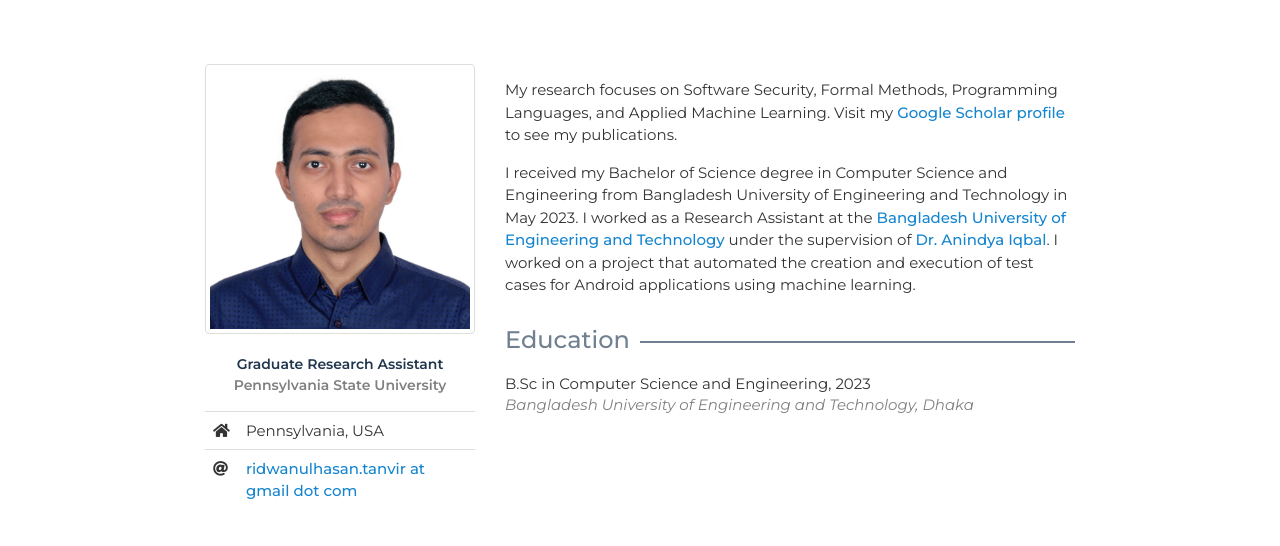
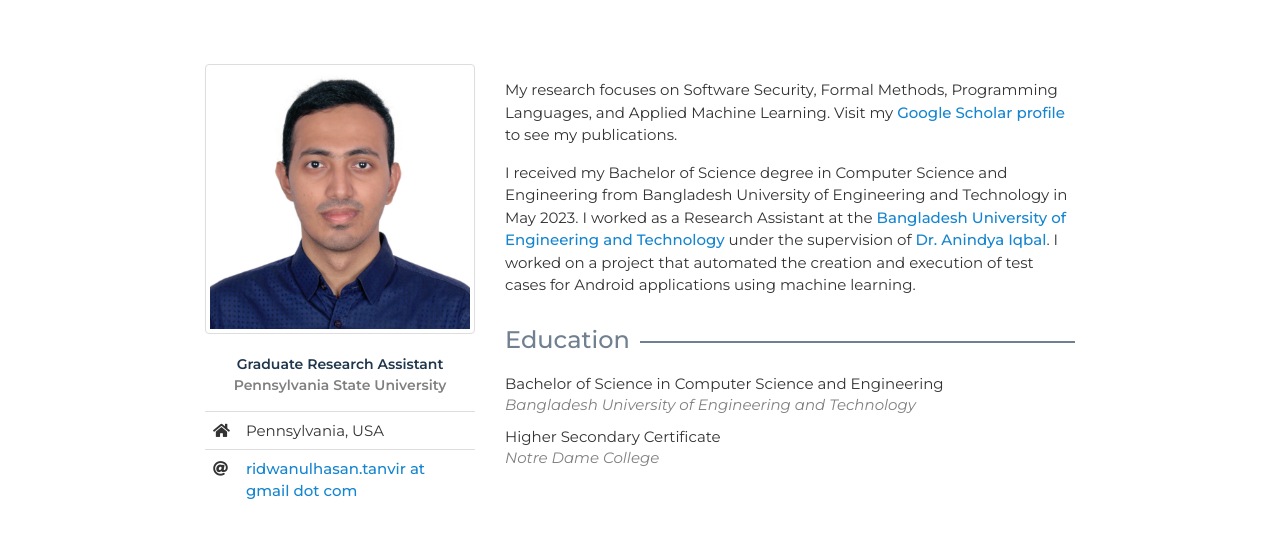
Before and after one commit to ridwanultanvir/ridwanultanvir.github.io, a plain HTML site: page index.html in a window 1280 px wide. Shown: the part 83-629 px from the top of the page. Drawn offline with nearby package versions, Linux system fonts and the light colour scheme; some icons are missing.

Commit message:
update college

```diff
--- a/index.html
+++ b/index.html
@@ -131,11 +131,25 @@
                         <br>
                         <span class="university"><em>Pennsylvania State University, Pennsylvania, PA USA</em></span>
                     </li> -->
-                    <li>
+                    <!-- <li>
                         B.Sc in Computer Science and Engineering, 2023
                         <br>
                         <span class="university"><em>Bangladesh University of Engineering and Technology,
                                 Dhaka</em></span>
+                    </li> -->
+
+                    <li>
+                        Bachelor of Science in Computer Science and Engineering
+                        <br>
+                        <span class="university"><em>Bangladesh University of Engineering and Technology
+                                </em></span>
+                    </li>
+
+                    <li></li>
+                        Higher Secondary Certificate
+                        <br>
+                        <span class="university"><em>Notre Dame College
+                                </em></span>
                     </li>
                 </ul>
             </div>
```
